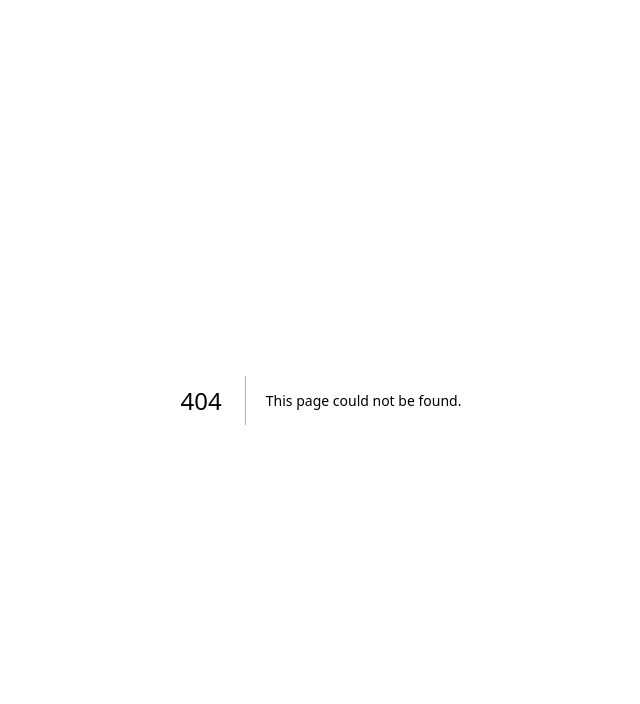
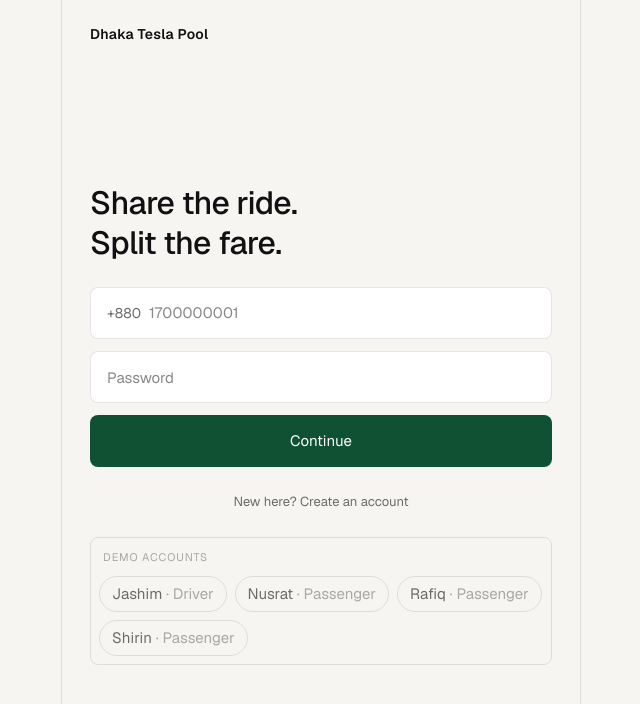
Before and after one commit to Red1-Rahman/Dhaka-Tesla-Pool, a Next.js app in the folder frontend/: page /signin in a window 1280 px wide. Before the commit this address had no page. Shown: the top 704 px of the page, without its empty margins (319-959 px from the left). Built offline with nearby package versions, Linux system fonts and the light colour scheme.

Commit message:
feat(frontend): signup and signin pages

```diff
--- /dev/null
+++ b/frontend/app/(auth)/signin/page.tsx
@@ -0,0 +1,77 @@
+"use client"
+
+import { useState } from "react"
+import { useAuth } from "@/lib/auth-context"
+import { CAST } from "@/lib/mock-data"
+
+export default function SignInPage() {
+  const { signInAs } = useAuth()
+  const [phone, setPhone] = useState("")
+  const [password, setPassword] = useState("")
+
+  return (
+    <main className="min-h-screen">
+      <div className="mx-auto flex min-h-screen w-full max-w-[520px] flex-col border-x border-[var(--hairline)] bg-[var(--canvas)] px-5 pb-5 sm:px-7">
+        <header className="flex h-[68px] shrink-0 items-center">
+          <span className="text-[14px] font-semibold tracking-[0.02em]">Dhaka Tesla Pool</span>
+        </header>
+
+        <section className="flex flex-1 flex-col justify-center gap-6 py-10">
+          <h1 className="text-[32px] font-medium leading-tight tracking-[-0.02em]">
+            Share the ride.
+            <br />
+            Split the fare.
+          </h1>
+
+          <form
+            onSubmit={(event) => {
+              event.preventDefault()
+              signInAs("Nusrat")
+            }}
+            className="flex flex-col gap-3"
+          >
+            <label className="flex h-[52px] items-center rounded-[8px] border border-[var(--hairline)] bg-[var(--surface)] px-4">
+              <span className="mr-2 text-[14px] text-[var(--muted)]">+880</span>
+              <input
+                value={phone}
+                onChange={(event) => setPhone(event.target.value)}
+                placeholder="1700000001"
+                inputMode="numeric"
+                className="w-full bg-transparent text-[15px] outline-none"
+              />
+            </label>
+            <input
+              value={password}
+              onChange={(event) => setPassword(event.target.value)}
+              type="password"
+              placeholder="Password"
+              className="h-[52px] rounded-[8px] border border-[var(--hairline)] bg-[var(--surface)] px-4 text-[15px] outline-none"
+            />
+            <button type="submit" className="h-[52px] rounded-[8px] bg-[var(--primary)] text-[15px] font-semibold text-[var(--primary-ink)] transition-transform active:scale-[0.99]">
+              Continue
+            </button>
+          </form>
+
+          <a href="/signup" className="text-center text-[13px] text-[var(--muted)] underline-offset-4 hover:underline">
+            New here? Create an account
+          </a>
+
+          <div className="rounded-[8px] border border-[var(--hairline)] p-2">
+            <p className="mb-2 px-1 text-[11px] uppercase tracking-[0.08em] text-[var(--faint)]">Demo accounts</p>
+            <div className="flex flex-wrap gap-2">
+              {CAST.map((member) => (
+                <button
+                  key={member.name}
+                  onClick={() => signInAs(member.name)}
+                  className="rounded-full border border-[var(--hairline)] px-3 py-1.5 text-[12px] text-[var(--muted)] transition-colors hover:border-[var(--primary)] hover:text-[var(--ink)]"
+                >
+                  {member.name} <span className="text-[var(--faint)]">· {member.role === "DRIVER" ? "Driver" : "Passenger"}</span>
+                </button>
+              ))}
+            </div>
+          </div>
+        </section>
+      </div>
+    </main>
+  )
+}
--- /dev/null
+++ b/frontend/app/(auth)/signup/page.tsx
@@ -0,0 +1,78 @@
+"use client"
+
+import { useState } from "react"
+import { useAuth } from "@/lib/auth-context"
+
+export default function SignUpPage() {
+  const { signInAs } = useAuth()
+  const [name, setName] = useState("")
+  const [phone, setPhone] = useState("")
+  const [password, setPassword] = useState("")
+  const [role, setRole] = useState<"PASSENGER" | "DRIVER">("PASSENGER")
+
+  return (
+    <main className="min-h-screen">
+      <div className="mx-auto flex min-h-screen w-full max-w-[520px] flex-col border-x border-[var(--hairline)] bg-[var(--canvas)] px-5 pb-5 sm:px-7">
+        <header className="flex h-[68px] shrink-0 items-center">
+          <span className="text-[14px] font-semibold tracking-[0.02em]">Dhaka Tesla Pool</span>
+        </header>
+
+        <section className="flex flex-1 flex-col justify-center gap-6 py-10">
+          <h1 className="text-[32px] font-medium leading-tight tracking-[-0.02em]">Create an account</h1>
+
+          <form
+            onSubmit={(event) => {
+              event.preventDefault()
+              signInAs(name || "Nusrat")
+            }}
+            className="flex flex-col gap-3"
+          >
+            <input
+              value={name}
+              onChange={(event) => setName(event.target.value)}
+              placeholder="Full name"
+              className="h-[52px] rounded-[8px] border border-[var(--hairline)] bg-[var(--surface)] px-4 text-[15px] outline-none"
+            />
+            <label className="flex h-[52px] items-center rounded-[8px] border border-[var(--hairline)] bg-[var(--surface)] px-4">
+              <span className="mr-2 text-[14px] text-[var(--muted)]">+880</span>
+              <input
+                value={phone}
+                onChange={(event) => setPhone(event.target.value)}
+                placeholder="1700000001"
+                inputMode="numeric"
+                className="w-full bg-transparent text-[15px] outline-none"
+              />
+            </label>
+            <input
+              value={password}
+              onChange={(event) => setPassword(event.target.value)}
+              type="password"
+              placeholder="Password"
+              className="h-[52px] rounded-[8px] border border-[var(--hairline)] bg-[var(--surface)] px-4 text-[15px] outline-none"
+            />
+            <div className="flex rounded-[8px] border border-[var(--hairline)] bg-[var(--surface-2)] p-1" role="group" aria-label="Account type">
+              {(["PASSENGER", "DRIVER"] as const).map((option) => (
+                <button
+                  key={option}
+                  type="button"
+                  onClick={() => setRole(option)}
+                  aria-pressed={role === option}
+                  className={`h-9 flex-1 rounded-[6px] text-[13px] transition-colors ${role === option ? "bg-[var(--surface)] text-[var(--ink)]" : "text-[var(--muted)]"}`}
+                >
+                  {option === "PASSENGER" ? "Passenger" : "Driver"}
+                </button>
+              ))}
+            </div>
+            <button type="submit" className="h-[52px] rounded-[8px] bg-[var(--primary)] text-[15px] font-semibold text-[var(--primary-ink)] transition-transform active:scale-[0.99]">
+              Continue
+            </button>
+          </form>
+
+          <a href="/signin" className="text-center text-[13px] text-[var(--muted)] underline-offset-4 hover:underline">
+            Already have an account? Sign in
+          </a>
+        </section>
+      </div>
+    </main>
+  )
+}
```
